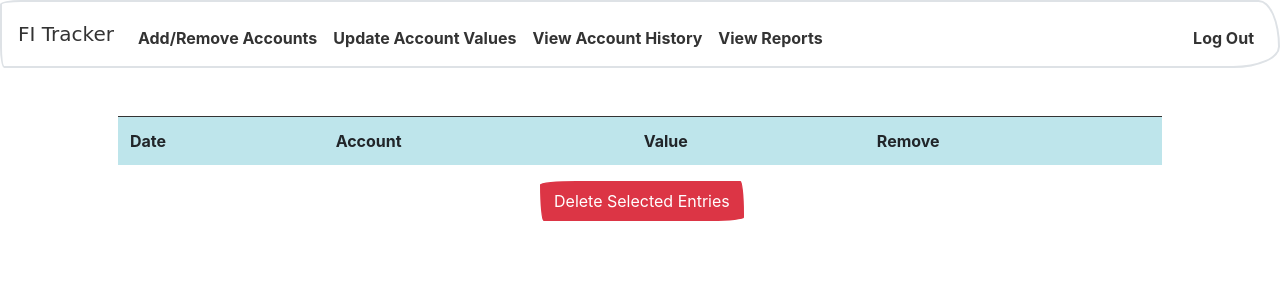
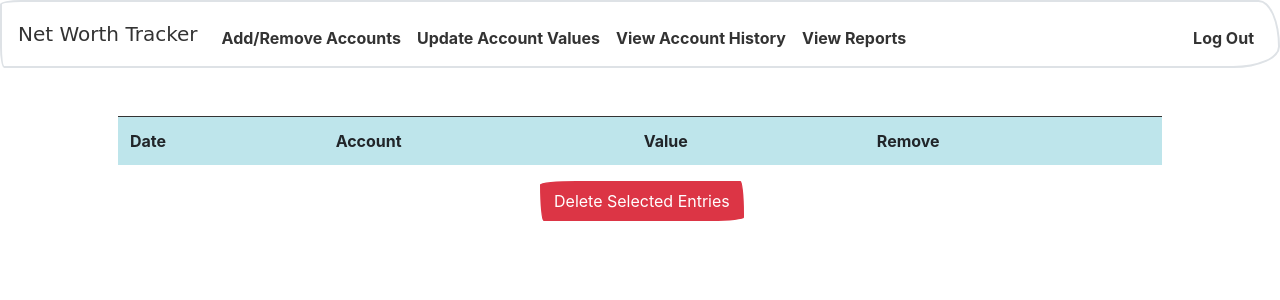
Before and after one commit to eshraongithub/FI-Tracker, a Flask app: page /history in a window 1280 px wide. Shown: the top 300 px of the page. Run offline with Flask 2, Linux system fonts and the light colour scheme; a user stored in the database is signed in; lists and menus that the app fills with data are empty; some libraries are stand-ins or nearby versions; some web fonts are replaced.

Commit message:
Changed website's name

```diff
--- a/templates/layout.html
+++ b/templates/layout.html
@@ -16,14 +16,14 @@
         <script src="https://cdnjs.cloudflare.com/ajax/libs/popper.js/1.12.3/umd/popper.min.js"></script>
         <script src="https://maxcdn.bootstrapcdn.com/bootstrap/4.0.0-beta.2/js/bootstrap.min.js"></script>
 
-        <title>FI Tracker: {% block title %}{% endblock %}</title>
+        <title>Net Worth Tracker: {% block title %}{% endblock %}</title>
 
     </head>
 
     <body>
 
         <nav class="navbar navbar-expand-md navbar-light bg-light border">
-            <a class="navbar-brand" href="/">FI Tracker</a>
+            <a class="navbar-brand" href="/">Net Worth Tracker</a>
             <button aria-controls="navbar" aria-expanded="false" aria-label="Toggle navigation" class="navbar-toggler" data-target="#navbar" data-toggle="collapse" type="button">
                 <span class="navbar-toggler-icon"></span>
             </button>
```
